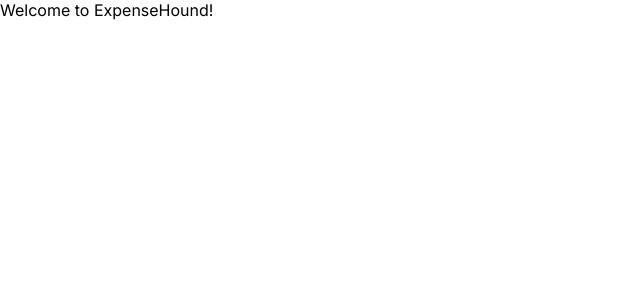
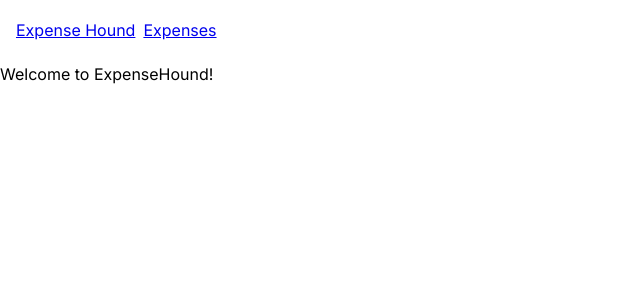
Before and after one commit to hilton-98/Cerberus, a Next.js app in the folder frontend/: page / in a window 1280 px wide. Shown: the top 300 px of the page, without its empty margins (0-640 px from the left). Built offline with nearby package versions, Linux system fonts and the light colour scheme.

Commit message:
begin adding header component

```diff
--- a/frontend/src/app/layout.tsx
+++ b/frontend/src/app/layout.tsx
@@ -1,6 +1,7 @@
 import type { Metadata } from 'next';
 import { Inter } from 'next/font/google';
 import './globals.css';
+import { Header } from '@/react/components/header/header';
 
 const inter = Inter({ subsets: ['latin'] });
 
@@ -16,7 +17,10 @@
 }>) {
   return (
     <html lang="en">
-      <body className={inter.className}>{children}</body>
+      <body className={inter.className}>
+        <Header />
+        {children}
+      </body>
     </html>
   );
 }
--- /dev/null
+++ b/frontend/src/react/components/header/header.module.scss
@@ -0,0 +1,8 @@
+.container {
+  align-items: center;
+  border-bottom: 4px solid white;
+  display: flex;
+  gap: 8px;
+  min-height: 64px;
+  padding-left: 16px;
+}
--- /dev/null
+++ b/frontend/src/react/components/header/header.tsx
@@ -0,0 +1,12 @@
+import Link from 'next/link';
+
+import styles from './header.module.scss';
+
+export function Header() {
+  return (
+    <div className={styles['container']}>
+      <Link href={'/'}>Expense Hound</Link>
+      <Link href={'/expenses'}>Expenses</Link>
+    </div>
+  );
+}
```
